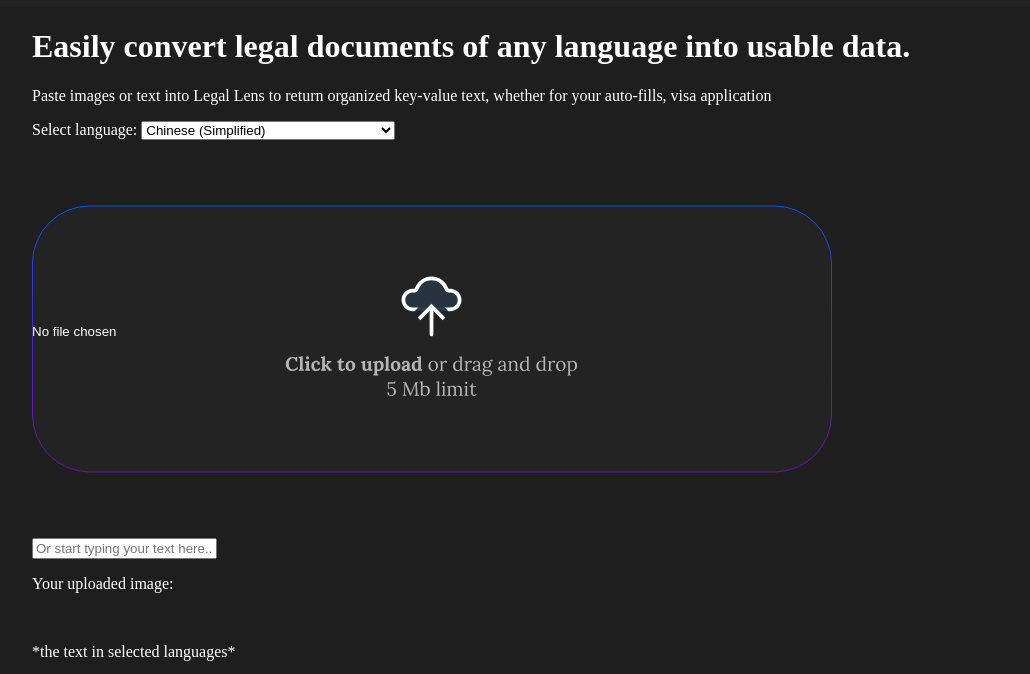
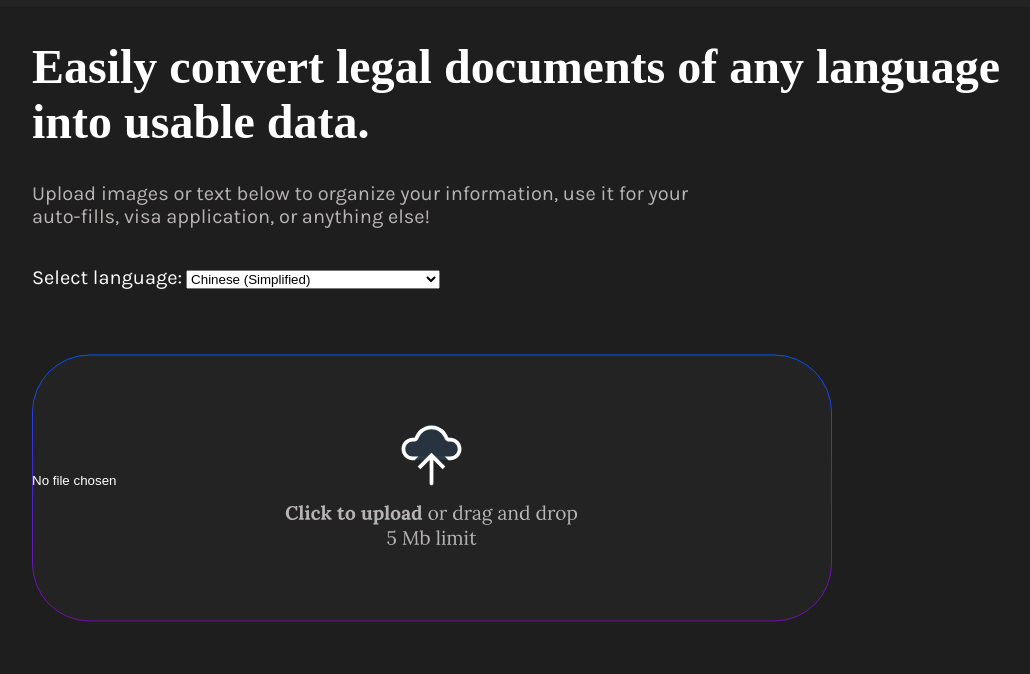
Before and after one commit to aleksbrsc/Legal-Lens, a website: page index.html in a window 1280 px wide. Shown: the part 80-754 px from the top of the page, without its empty margins (64-1094 px from the left). Drawn offline with nearby package versions, Linux system fonts and the light colour scheme; a web font is replaced by a local one.

Commit message:
more styles for top half of screen

```diff
--- a/index.html
+++ b/index.html
@@ -25,7 +25,7 @@
 
             <div id="hero">
                 <h1>Easily convert legal documents of any language into usable data.</h1>
-                <p>Paste images or text into Legal Lens to return organized key-value text, whether for your auto-fills, visa application</p>
+                <p>Upload images or text below to organize your information, use it for your auto-fills, visa application, or anything else!</p>
             </div>
 
 
--- a/style.css
+++ b/style.css
@@ -1,6 +1,11 @@
 @font-face {
     font-family: Lora;
     src: url(fonts/Lora/Lora-VariableFont_wght.ttf);
+}
+
+@font-face {
+    font-family: Karla;
+    src: url(fonts/Karla/Karla-VariableFont_wght.ttf);
 }
 
 body {
@@ -49,6 +54,48 @@
 /* Main */
 main {
     margin-left: 6rem;
+}
+
+#hero h1 {
+    width: 61.9375rem;
+    height: 8.5625rem;
+    flex-shrink: 0;
+    font-size: 3rem;
+    font-style: normal;
+    font-weight: 700;
+    line-height: normal;
+    text-wrap: wrap;
+    margin-bottom: 0px;
+}
+
+#hero p {
+    margin-top: 0px;
+    display: flex;
+    width: 43.9375rem;
+    height: 3.625rem;
+    justify-content: center;
+    align-items: center;
+    flex-shrink: 0;
+    color: #B8B4B4;
+    font-family: Karla;
+    font-size: 1.25rem;
+    font-style: normal;
+    font-weight: 400;
+    line-height: normal;
+    margin-bottom: 2rem;
+
+}
+
+#language label {
+    width: 10.1875rem;
+    height: 2rem;
+    flex-shrink: 0;
+    color: #FCFCFC;
+    font-family: Karla;
+    font-size: 1.25rem;
+    font-style: normal;
+    font-weight: 400;
+    line-height: normal;
 }
 
 /* 1st screen */
```
